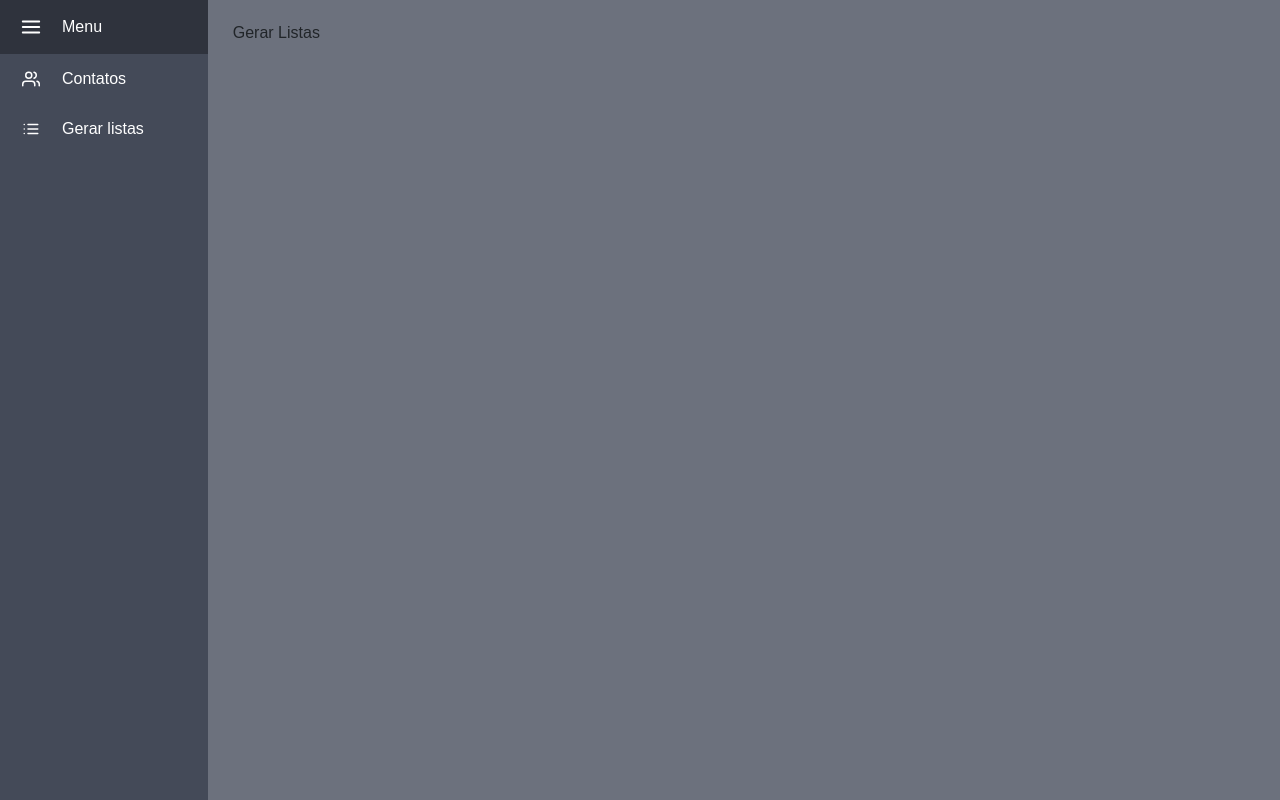
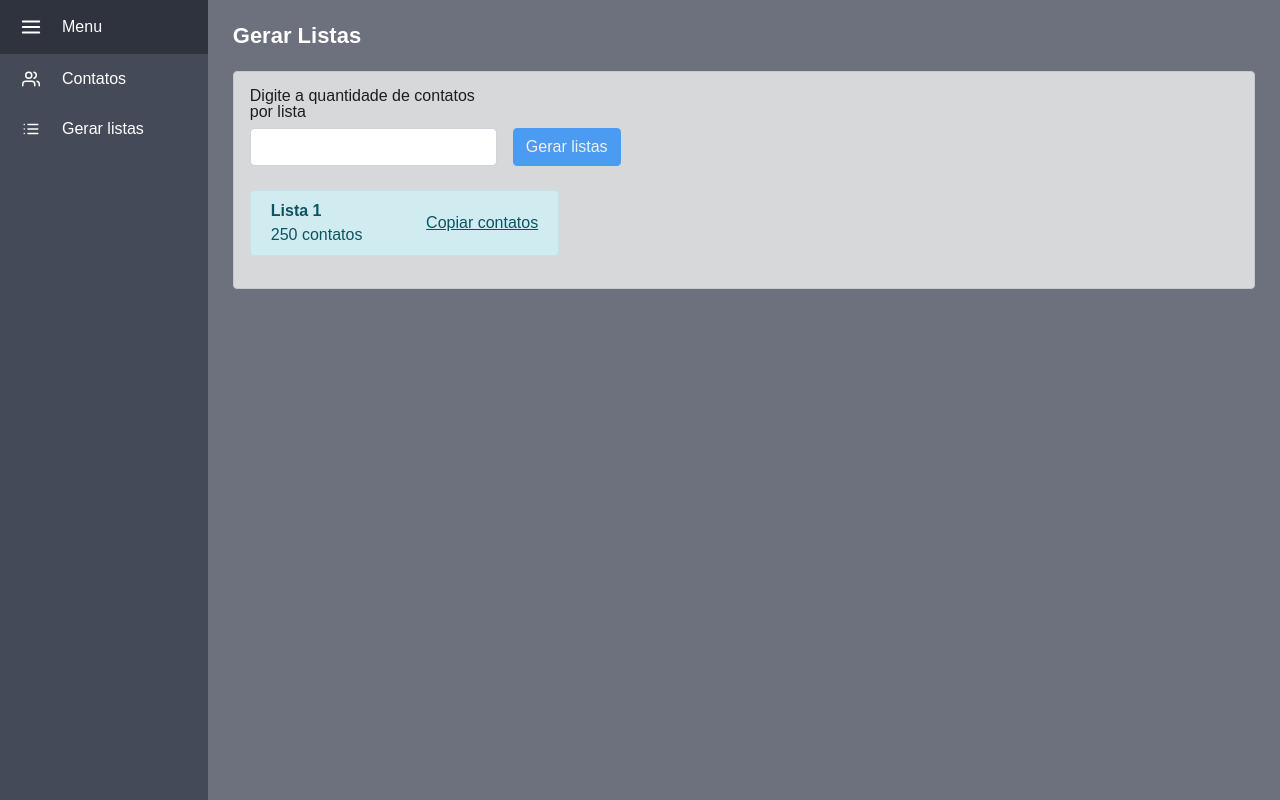
Before and after one commit to andreLagacione/agenda-telefonica-rc-web, a React (Create React App) app: page /gerar-listas in a window 1280 px wide. Built offline with nearby package versions, Linux system fonts and the light colour scheme; no server answers; the database is empty.

Commit message:
create gerar listas page

```diff
--- /dev/null
+++ b/src/base/contact/contact.model.ts
@@ -0,0 +1,5 @@
+export interface Contact {
+    _id: string;
+    name: string;
+    phone: string;
+}
--- a/src/pages/contatos/contatos.tsx
+++ b/src/pages/contatos/contatos.tsx
@@ -6,12 +6,7 @@ import { FiEdit, FiTrash, FiUserPlus } from 'react-icons/fi';
 import { ToastContainer, toast } from 'react-toastify';
 import 'react-toastify/dist/ReactToastify.css';
 import { Link } from 'react-router-dom';
-
-export interface Contact {
-    _id: string;
-    name: string;
-    phone: string;
-}
+import { Contact } from '../../base/contact/contact.model';
 
 const Contatos: React.FC = () => {
     const [contacts, setContacts] = useState<Contact[]>([]);
@@ -24,10 +19,7 @@ const Contatos: React.FC = () => {
     const getContacts = (querySnapshot: any) => {
         const data: Contact[] = [];
         querySnapshot.forEach((doc: any) => {
-            data.push({
-                ...doc.data(),
-                _id: doc.id
-            });
+            data.push({...doc.data()});
         });
 
         setContacts(data);
--- a/src/pages/contatos/create.tsx
+++ b/src/pages/contatos/create.tsx
@@ -4,11 +4,11 @@ import { phoneMask } from '../../base/masks/phone';
 import TitleComponent from '../../base/title/title';
 import { phoneValidator } from '../../base/validators/phone';
 import FirebaseService from '../../utils/firebase.utils';
-import { Contact } from './contatos';
 import { ToastContainer, toast } from 'react-toastify';
 import ClipLoader from "react-spinners/ClipLoader";
 import { useHistory, useParams } from 'react-router-dom';
 import { DocumentData } from '@firebase/firestore-types';
+import { Contact } from '../../base/contact/contact.model';
 
 const CreateContact: React.FC = () => {
     const history = useHistory();
--- /dev/null
+++ b/src/pages/gerar-listas/gerar-listas.styles.ts
@@ -0,0 +1,14 @@
+import styled from 'styled-components';
+
+const Link = styled.div`
+    .link {
+        text-decoration: underline;
+        cursor: pointer;
+
+        &:hover {
+            text-decoration: none;
+        }
+    }
+`;
+
+export default Link;
--- a/src/pages/gerar-listas/gerar-listas.tsx
+++ b/src/pages/gerar-listas/gerar-listas.tsx
@@ -1,8 +1,69 @@
-import React from 'react';
+import React, { useEffect, useState } from 'react';
+import { Contact } from '../../base/contact/contact.model';
+import TitleComponent from '../../base/title/title';
+import FirebaseService from '../../utils/firebase.utils';
+import Link from './gerar-listas.styles';
 
 const GerarListas: React.FC = () => {
+    const [contacts, setContacts] = useState<Contact[]>([]);
+    const [itemsPerList, setItemsPerList] = useState<string>('');
+
+    useEffect(() => {
+        FirebaseService.getDataList('contatos')
+            .then(querySnapshot => getContacts(querySnapshot));
+    }, []);
+
+    const getContacts = (querySnapshot: any) => {
+        const data: Contact[] = [];
+        querySnapshot.forEach((doc: any) => {
+            data.push({...doc.data()});
+        });
+
+        setContacts(data);
+    }
+
     return (
-        <h1>Gerar Listas</h1>
+        <>
+            <TitleComponent title="Gerar Listas" />
+
+            <form className="p-3 alert alert-dark mt-4">
+                <div className="d-flex align-items-end">
+                    <div className="w-25">
+                        <label className="form-label d-block mb-2">Digite a quantidade de contatos por lista</label>
+                        <input
+                            type="number"
+                            name="total"
+                            className="form-control"
+                            value={itemsPerList}
+                            onChange={e => setItemsPerList(e.target.value)}
+                        />
+                    </div>
+
+                    <button
+                        type="button"
+                        className="btn btn-primary ml-3"
+                        disabled={!itemsPerList || parseFloat(itemsPerList) <= 0}
+                    >
+                        Gerar listas
+                    </button>
+                </div>
+
+                <div className="row">
+                    <div className="col-4 mt-4">
+                        <div className="alert alert-info d-flex justify-content-between align-items-center">
+                            <div className="d-flex flex-column">
+                                <strong className="font-weight-bold mb-2">Lista 1</strong>
+                                <div>250 contatos</div>
+                            </div>
+
+                            <Link>
+                                <div className="link">Copiar contatos</div>
+                            </Link>
+                        </div>
+                    </div>
+                </div>
+            </form>
+        </>
     );
 }
 
```
Also changed, not shown: 1 other file (tests, documents, lock files or other folders).
